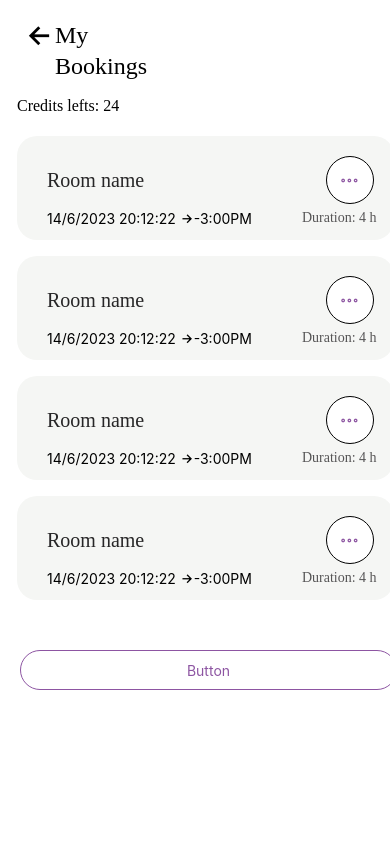
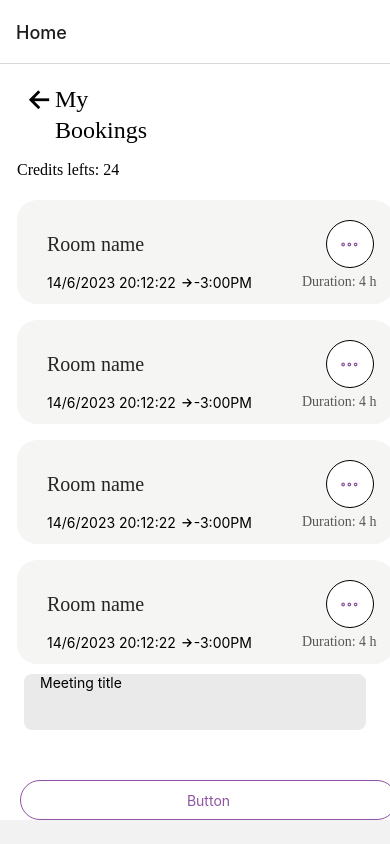
Before and after one commit to atif1998/ReactNative, a React Native app: screen /Home in a window 390 px wide. Built offline with nearby package versions, Linux system fonts and the light colour scheme.

Commit message:
stack navigation

```diff
--- a/App.js
+++ b/App.js
@@ -1,29 +1,19 @@
 import React from 'react';
-import {Text} from 'react-native-elements';
-import Setting from './src/Screens/Setting';
-import HomeScreen from './src/Screens/HomeScreen';
-import ThirdScreen from './src/Screens/ThirdScreen';
-import Card from './src/components/Top';
-import {ScrollView} from 'react-native';
-import Count from './src/components/Count';
-import Drawer from './src/components/Drawer';
-import Header from './src/components/Header';
-import Body from './src/components/Body';
-import Button from './src/components/Button';
+import {NavigationContainer} from '@react-navigation/native';
+import {createNativeStackNavigator} from '@react-navigation/native-stack';
 
-export default function App() {
+import Booking from './src/components/Booking';
+
+const Stack = createNativeStackNavigator();
+
+function App() {
   return (
-    <ScrollView
-      contentContainerStyle={{
-        marginBottom: 20,
-        backgroundColor: 'white',
-      }}>
-      <Header />
-      <Body />
-      <Body />
-      <Body />
-      <Body />
-      <Button />
-    </ScrollView>
+    <NavigationContainer>
+      <Stack.Navigator>
+        <Stack.Screen name="Home" component={Booking} />
+      </Stack.Navigator>
+    </NavigationContainer>
   );
 }
+
+export default App;
--- /dev/null
+++ b/src/components/Book.js
@@ -0,0 +1,20 @@
+import {View, Text, TextInput, StyleSheet} from 'react-native';
+import React from 'react';
+
+export default function Book() {
+  return (
+    <View style={styles.container}>
+      <TextInput placeholder="Meeting title" style={{marginLeft: 16}} />
+    </View>
+  );
+}
+const styles = StyleSheet.create({
+  container: {
+    height: 56,
+    borderRadius: 8,
+    marginTop: 10,
+    marginLeft: 24,
+    marginRight: 24,
+    backgroundColor: '#E9EAE9',
+  },
+});
--- /dev/null
+++ b/src/components/Booking.js
@@ -0,0 +1,25 @@
+import {View, Text, ScrollView} from 'react-native';
+import React from 'react';
+import Header from './Header';
+import Body from './Body';
+import Button from './Button';
+import Book from './Book';
+export default function Booking() {
+  return (
+    <View>
+      <ScrollView
+        contentContainerStyle={{
+          marginBottom: 20,
+          backgroundColor: 'white',
+        }}>
+        <Header />
+        <Body />
+        <Body />
+        <Body />
+        <Body />
+        <Book />
+        <Button />
+      </ScrollView>
+    </View>
+  );
+}
--- a/src/components/Circle.js
+++ b/src/components/Circle.js
@@ -26,7 +26,6 @@ const styles = StyleSheet.create({
     justifyContent: 'center',
     alignItems: 'center',
     backgroundColor: 'white',
-    marginRight: 20,
   },
 });
 
```
